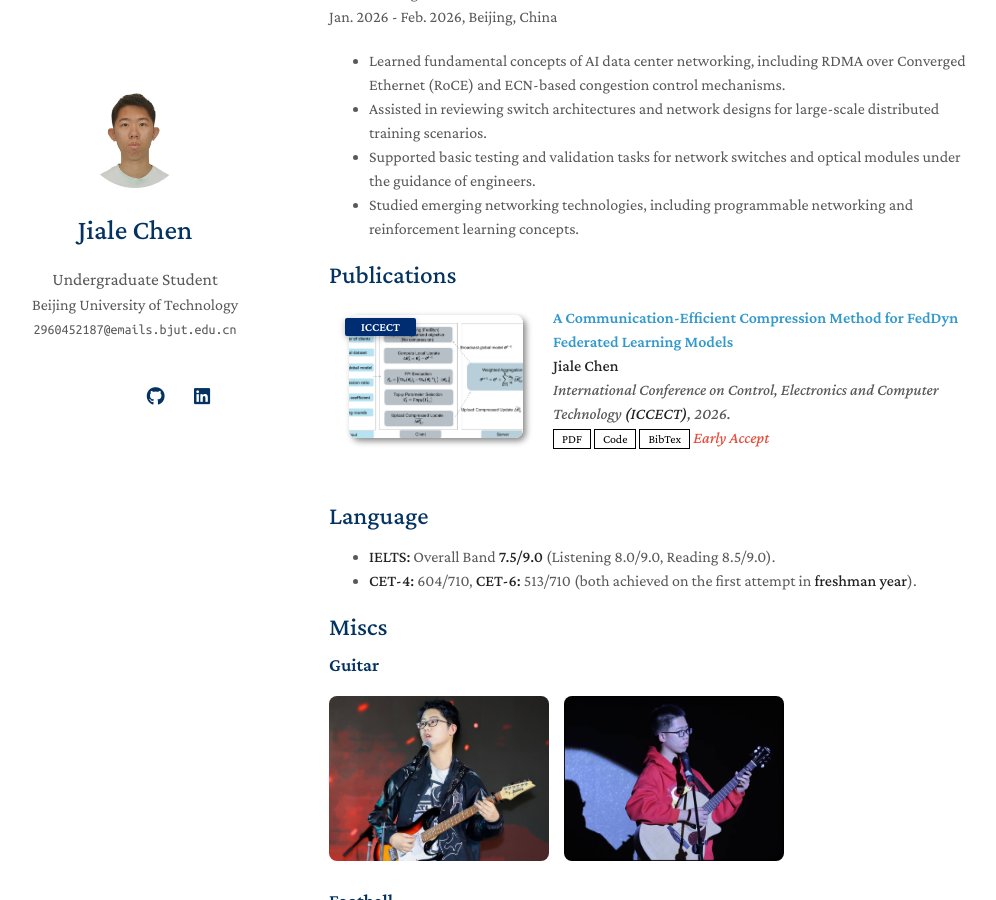
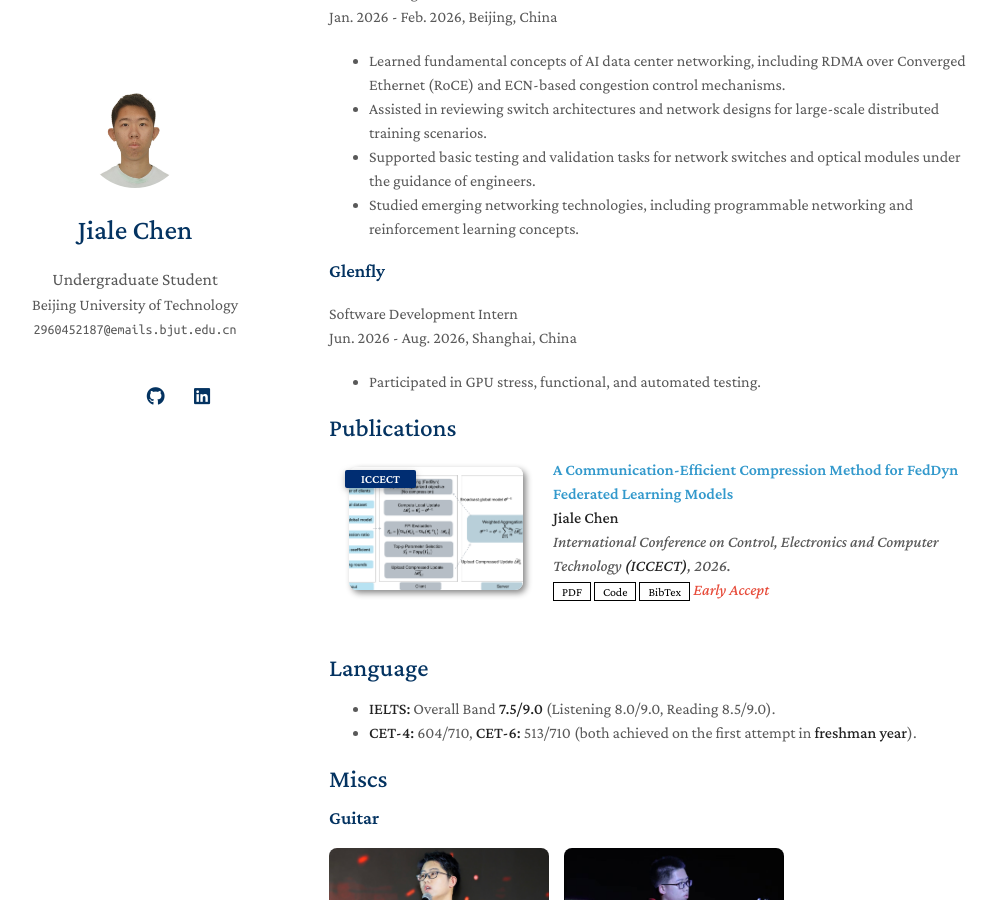
Before and after one commit to Chenjl13/Chenjl13.github.io, a Jekyll site: the page built from index.md, in a window 1280 px wide and 900 px high, scrolled down 1091 px. Shown: the whole window, without its empty margins (141-1137 px from the left). Built offline with Jekyll 4.4.1, drawn with Linux system fonts in a browser that asks for light colours; a style sheet for code colours, icons or effects is not loaded; our own code applies the rules of GitHub Pages for plain Markdown files.

Commit message:
Update index.md

```diff
--- a/index.md
+++ b/index.md
@@ -45,6 +45,12 @@ Jan. 2026 - Feb. 2026, Beijing, China
 - Supported basic testing and validation tasks for network switches and optical modules under the guidance of engineers.
 - Studied emerging networking technologies, including programmable networking and reinforcement learning concepts.
 
+### Glenfly
+Software Development Intern
+Jun. 2026 - Aug. 2026, Shanghai, China
+
+- Participated in GPU stress, functional, and automated testing.
+
 {% include_relative _includes/publications.md %}
 
 
```
